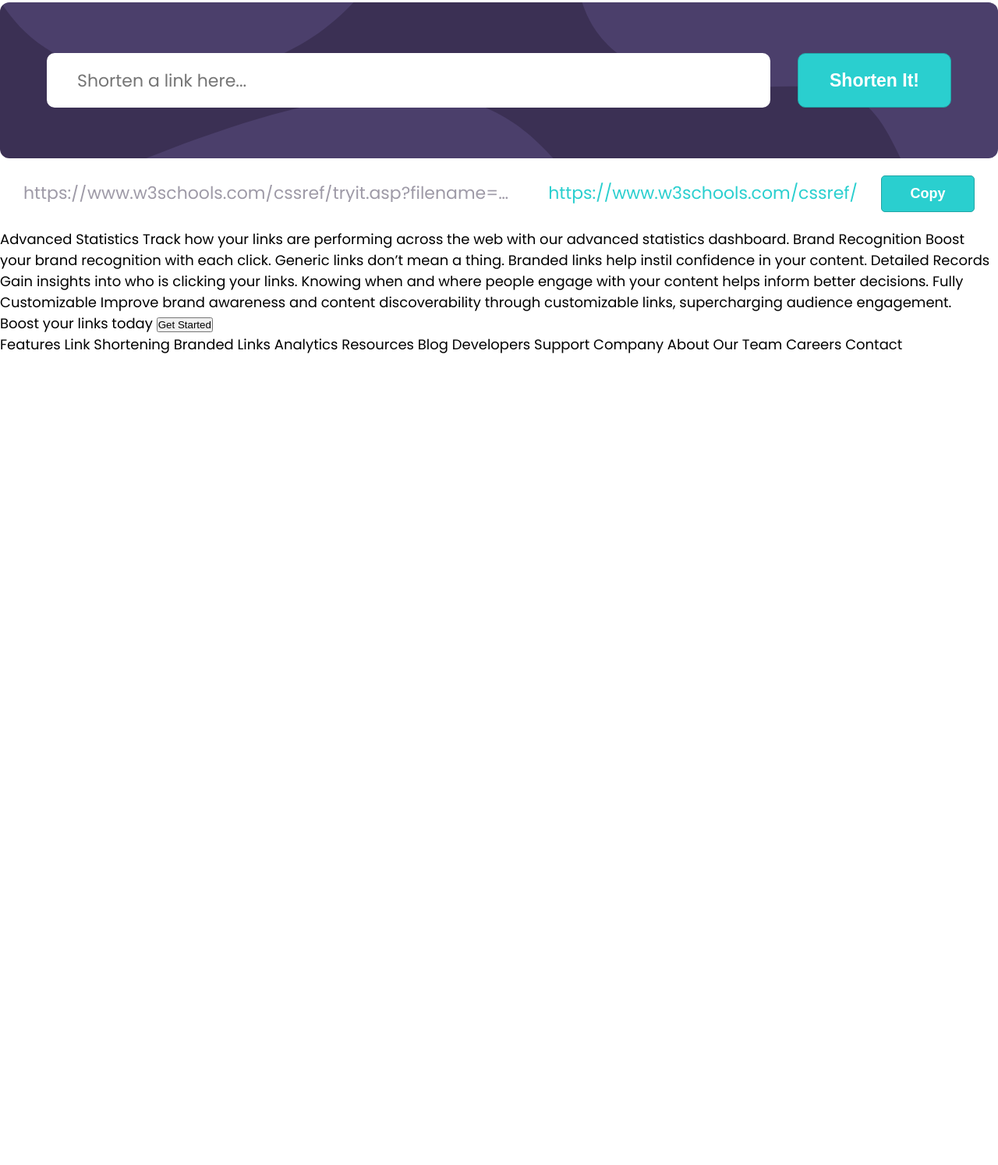
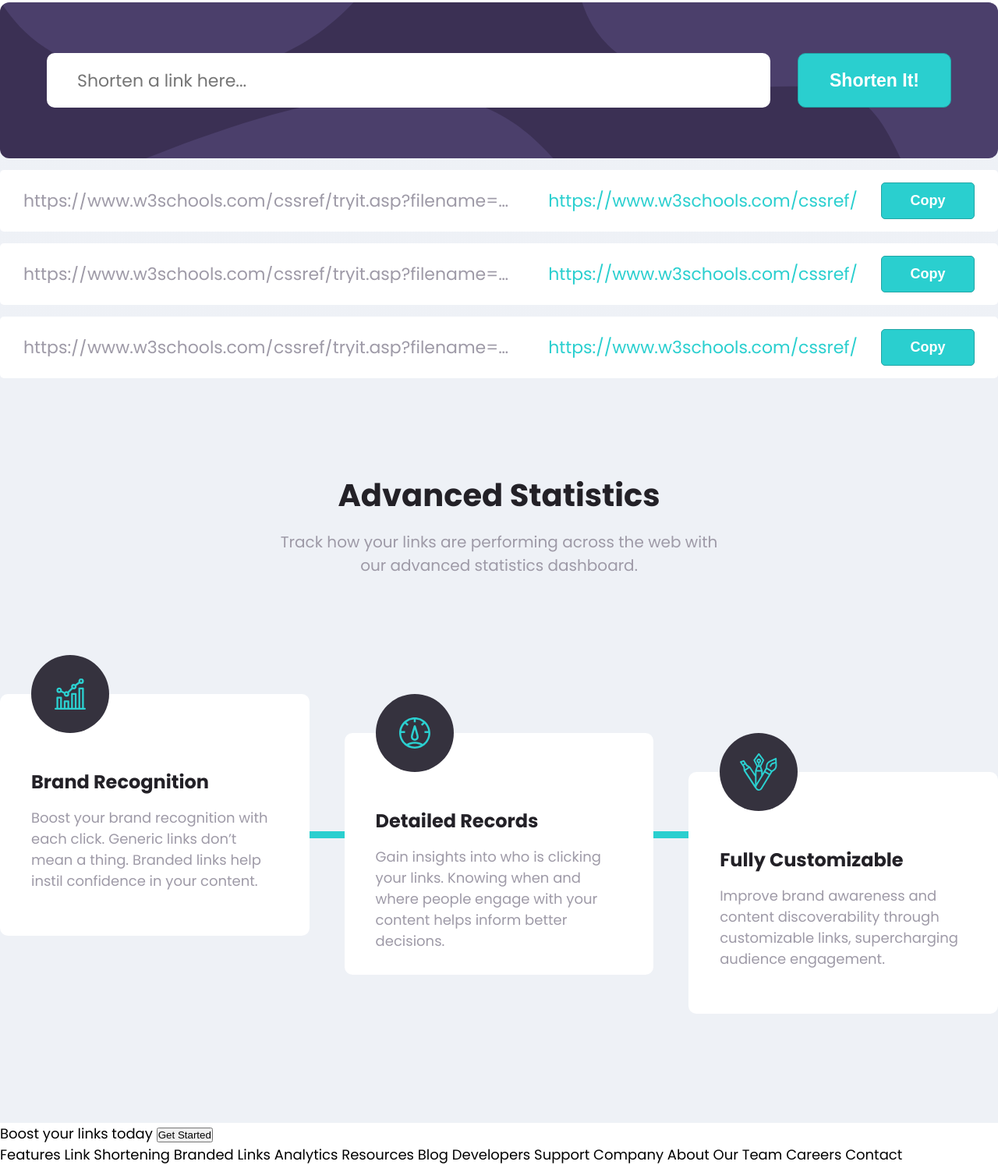
Before and after one commit to devil-geek/url-short, a Gatsby site: page / in a window 1280 px wide. Shown: the part 749-2243 px from the top of the page at 78% size. Before the commit the page ends 1204 px from the top, so only its background shows below. Built offline with nearby package versions, Linux system fonts and the light colour scheme; Gatsby itself is replaced by a stand-in of ours.

Commit message:
added statics section styles

```diff
--- a/src/components/Shortener/Shortener.js
+++ b/src/components/Shortener/Shortener.js
@@ -7,12 +7,13 @@ import {
   ShortLink,
   CopyButton,
   OriginalLink,
+  ShortenerWrapper,
 } from "./styles"
 import { Container } from "../../shared/styles"
 
 const Shortener = () => {
   return (
-    <>
+    <ShortenerWrapper>
       <Container>
         <StyledShortener>
           <Input placeholder="Shorten a link here..." />
@@ -25,8 +26,22 @@ const Shortener = () => {
           <ShortLink>https://www.w3schools.com/cssref/</ShortLink>
           <CopyButton>Copy</CopyButton>
         </ShortLinkContainer>
+        <ShortLinkContainer>
+          <OriginalLink>
+            https://www.w3schools.com/cssref/tryit.asp?filename=trycss3_text-overflow
+          </OriginalLink>
+          <ShortLink>https://www.w3schools.com/cssref/</ShortLink>
+          <CopyButton>Copy</CopyButton>
+        </ShortLinkContainer>
+        <ShortLinkContainer>
+          <OriginalLink>
+            https://www.w3schools.com/cssref/tryit.asp?filename=trycss3_text-overflow
+          </OriginalLink>
+          <ShortLink>https://www.w3schools.com/cssref/</ShortLink>
+          <CopyButton>Copy</CopyButton>
+        </ShortLinkContainer>
       </Container>
-    </>
+    </ShortenerWrapper>
   )
 }
 
--- a/src/components/Shortener/styles.js
+++ b/src/components/Shortener/styles.js
@@ -50,7 +50,7 @@ export const ShortLinkContainer = styled.div`
   border-radius: 0.5rem;
   font-size: 2.2rem;
   line-height: 2.2rem;
-  margin: 1rem 0;
+  margin: 1.5rem 0 0;
 `
 
 export const OriginalLink = styled.span`
@@ -70,5 +70,14 @@ export const ShortLink = styled.span`
 export const CopyButton = styled(Button)`
   border-radius: 0.5rem;
   width: 12rem;
-  margin-left: 3rem;
+  margin: 1.6rem 0 1.6rem 3rem;
 `
+
+export const ShortenerWrapper = styled.section`
+  background: linear-gradient(
+    #fff 0,
+    #fff 100px,
+    hsl(218, 31%, 95%) 100px,
+    hsl(218, 31%, 95%) 100%
+  );
+`
--- /dev/null
+++ b/src/components/Statics/Card.js
@@ -0,0 +1,16 @@
+import React from "react"
+import { CardIcon, CardTitle, StyledCard } from "./styles"
+
+const Card = ({ title, text, icon }) => {
+  return (
+    <StyledCard>
+      <CardIcon>
+        <img src={icon} alt={title} />
+      </CardIcon>
+      <CardTitle>{title}</CardTitle>
+      <p>{text}</p>
+    </StyledCard>
+  )
+}
+
+export default Card
--- a/src/components/Statics/Statics.js
+++ b/src/components/Statics/Statics.js
@@ -1,17 +1,44 @@
 import React from "react"
+import { Container } from "../../shared/styles"
+import { CardContainer, StyledStatics, Line } from "./styles"
+import Card from "./Card"
+import BrandLogo from "../../images/icon-brand-recognition.svg"
+import DetailedLogo from "../../images/icon-detailed-records.svg"
+import FullyLogo from "../../images/icon-fully-customizable.svg"
 
 const Statics = () => {
   return (
-    <div>
-      Advanced Statistics Track how your links are performing across the web
-      with our advanced statistics dashboard. Brand Recognition Boost your brand
-      recognition with each click. Generic links don’t mean a thing. Branded
-      links help instil confidence in your content. Detailed Records Gain
-      insights into who is clicking your links. Knowing when and where people
-      engage with your content helps inform better decisions. Fully Customizable
-      Improve brand awareness and content discoverability through customizable
-      links, supercharging audience engagement.
-    </div>
+    <StyledStatics>
+      <Container>
+        <h2>Advanced Statistics</h2>
+        <h4>
+          Track how your links are performing across the web with our advanced
+          statistics dashboard.
+        </h4>
+        <CardContainer>
+          <Card
+            icon={BrandLogo}
+            title="Brand Recognition"
+            text="Boost your brand recognition with each click. Generic links don’t mean a
+        thing. Branded links help instil confidence in your content."
+          />
+          <Line />
+          <Card
+            icon={DetailedLogo}
+            title="Detailed Records"
+            text="Gain insights into who is clicking your links. Knowing when and where
+        people engage with your content helps inform better decisions."
+          />
+          <Line />
+          <Card
+            icon={FullyLogo}
+            title="Fully Customizable"
+            text="Improve brand awareness and content discoverability through customizable
+        links, supercharging audience engagement."
+          />
+        </CardContainer>
+      </Container>
+    </StyledStatics>
   )
 }
 
--- /dev/null
+++ b/src/components/Statics/styles.js
@@ -0,0 +1,69 @@
+import styled from "@emotion/styled"
+
+export const StyledStatics = styled.section`
+  background: hsl(218, 31%, 95%);
+
+  h2 {
+    font-size: 4rem;
+    padding: 12rem 0 1.5rem;
+    text-align: center;
+    color: hsl(260, 8%, 14%);
+  }
+  h4 {
+    font-size: 2rem;
+    color: hsl(257, 7%, 63%);
+    font-weight: 400;
+    max-width: 58rem;
+    margin: 0 auto;
+    text-align: center;
+  }
+`
+export const CardContainer = styled.div`
+  display: flex;
+  justify-content: space-between;
+  padding: 10rem 0 14rem;
+  align-items: center;
+  div:nth-of-type(1) {
+    margin-top: -5rem;
+  }
+  div:nth-of-type(3) {
+    margin-top: 5rem;
+  }
+  div:nth-of-type(5) {
+    margin-top: 15rem;
+  }
+`
+
+export const StyledCard = styled.div`
+  background: #fff;
+  border-radius: 1rem;
+  max-width: 31%;
+  padding: 8rem 4rem 3rem;
+  color: hsl(257, 7%, 63%);
+  position: relative;
+  height: 31rem;
+`
+
+export const CardTitle = styled.h5`
+  font-size: 2.4rem;
+  margin: 1.5rem 0;
+  color: hsl(260, 8%, 14%);
+`
+
+export const CardIcon = styled.div`
+  width: 10rem;
+  height: 10rem;
+  border-radius: 10rem;
+  background: hsl(255, 11%, 22%);
+  position: absolute;
+  top: 0;
+  display: flex;
+  align-items: center;
+  justify-content: center;
+`
+
+export const Line = styled.div`
+  background: hsl(180, 66%, 49%);
+  width: 4%;
+  height: 0.9rem;
+`
```
Also changed, not shown: src/images/icon-brand-recognition.svg (added), src/images/icon-detailed-records.svg (added), src/images/icon-facebook.svg (added), src/images/icon-fully-customizable.svg (added), src/images/icon-instagram.svg (added), src/images/icon-pinterest.svg (added), src/images/icon-twitter.svg (added).
